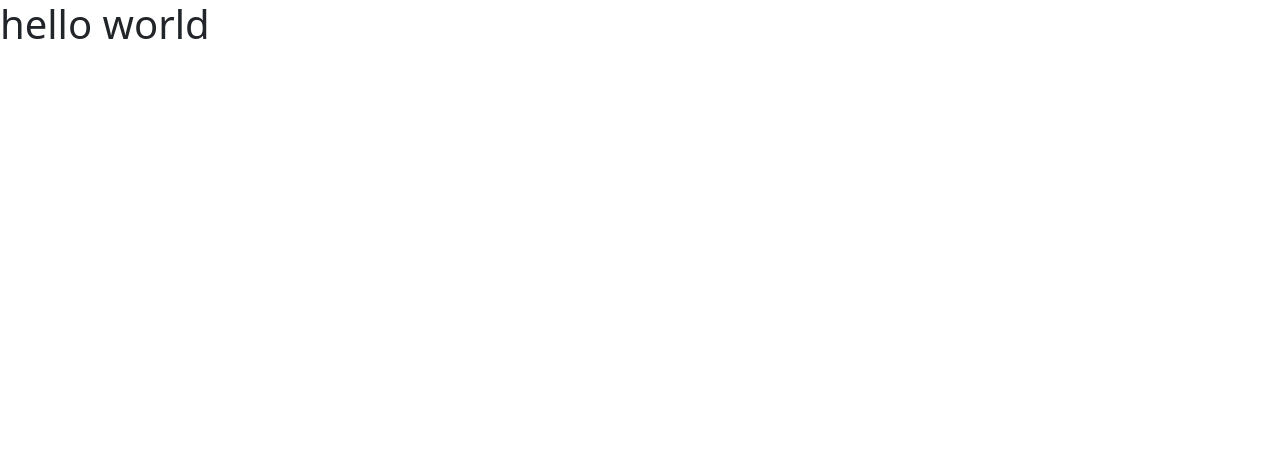
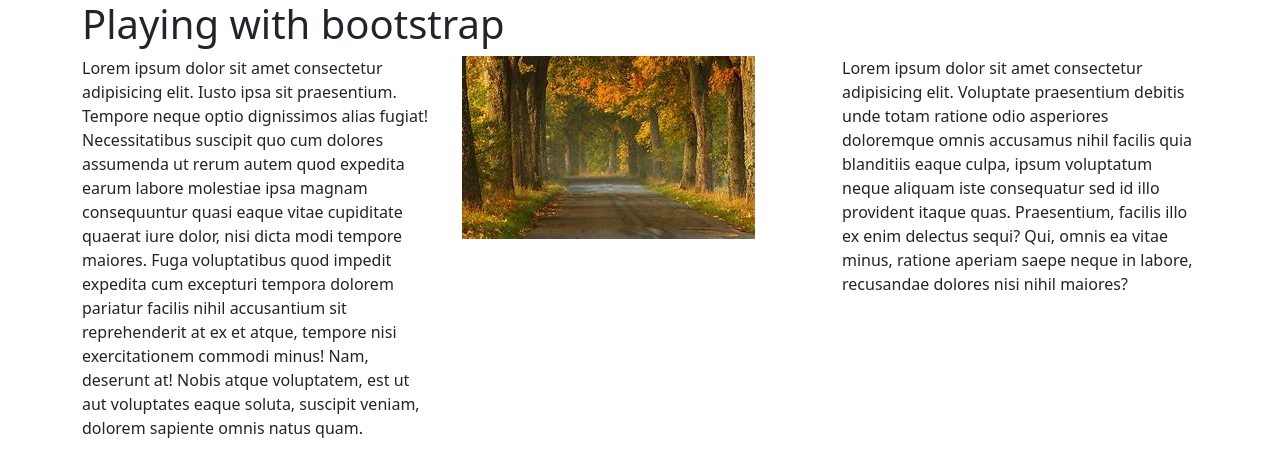
Before and after one commit to shivam23kumar/learning-bootstrap, a plain HTML site: page index.html in a window 1280 px wide. Drawn offline with nearby package versions, Linux system fonts and the light colour scheme.

Commit message:
grid components

```diff
--- a/index.html
+++ b/index.html
@@ -8,8 +8,21 @@
 
     <title>Bootstrap</title>
 </head>
-<body>
-    <h1>hello world</h1>
+<body class="container">
+    <h1>Playing with bootstrap</h1>
+    <div class="row row">
+        <div class="col col-lg-4 col-sm-12">
+            <p>Lorem ipsum dolor sit amet consectetur adipisicing elit. Iusto ipsa sit praesentium. Tempore neque optio dignissimos alias fugiat! Necessitatibus suscipit quo cum dolores assumenda ut rerum autem quod expedita earum labore molestiae ipsa magnam consequuntur quasi eaque vitae cupiditate quaerat iure dolor, nisi dicta modi tempore maiores. Fuga voluptatibus quod impedit expedita cum excepturi tempora dolorem pariatur facilis nihil accusantium sit reprehenderit at ex et atque, tempore nisi exercitationem commodi minus! Nam, deserunt at! Nobis atque voluptatem, est ut aut voluptates eaque soluta, suscipit veniam, dolorem sapiente omnis natus quam.</p>
+        </div>
+        <div class="col col-lg-4 col-sm-12">
+            <img src="th.jpg" alt="">
+        </div>
+        <div class="col col-lg-4 ">
+            <p>Lorem ipsum dolor sit amet consectetur adipisicing elit. Voluptate praesentium debitis unde totam ratione odio asperiores doloremque omnis accusamus nihil facilis quia blanditiis eaque culpa, ipsum voluptatum neque aliquam iste consequatur sed id illo provident itaque quas. Praesentium, facilis illo ex enim delectus sequi? Qui, omnis ea vitae minus, ratione aperiam saepe neque in labore, recusandae dolores nisi nihil maiores?</p>
+        </div>
+
+    </div>
+
 
 
 
```
Also changed, not shown: th.jpg (added).
